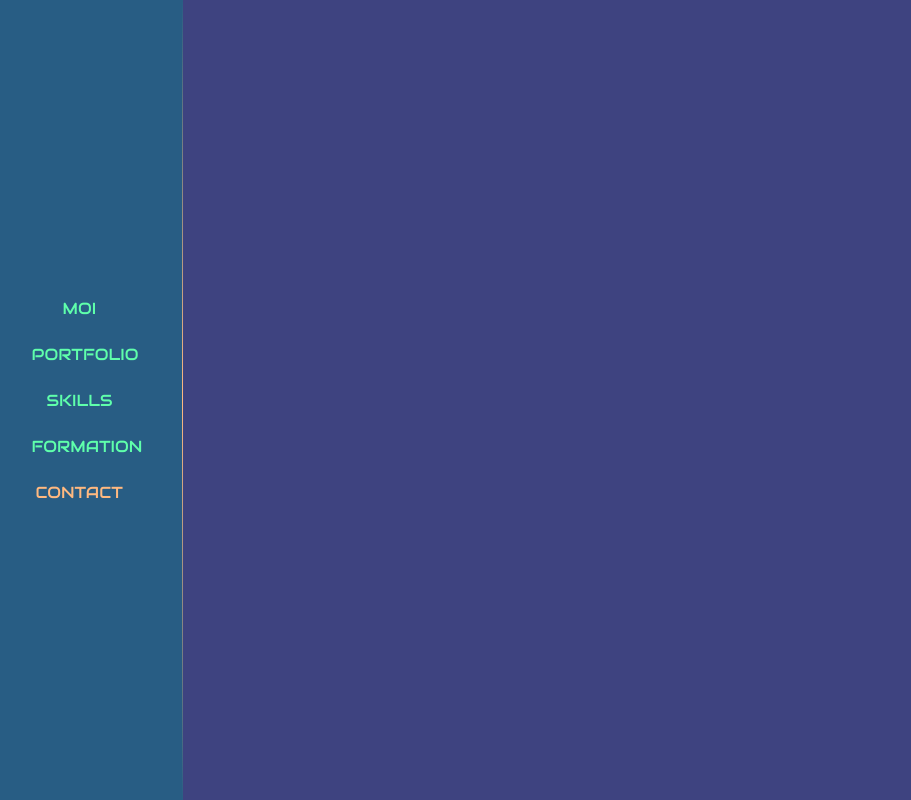
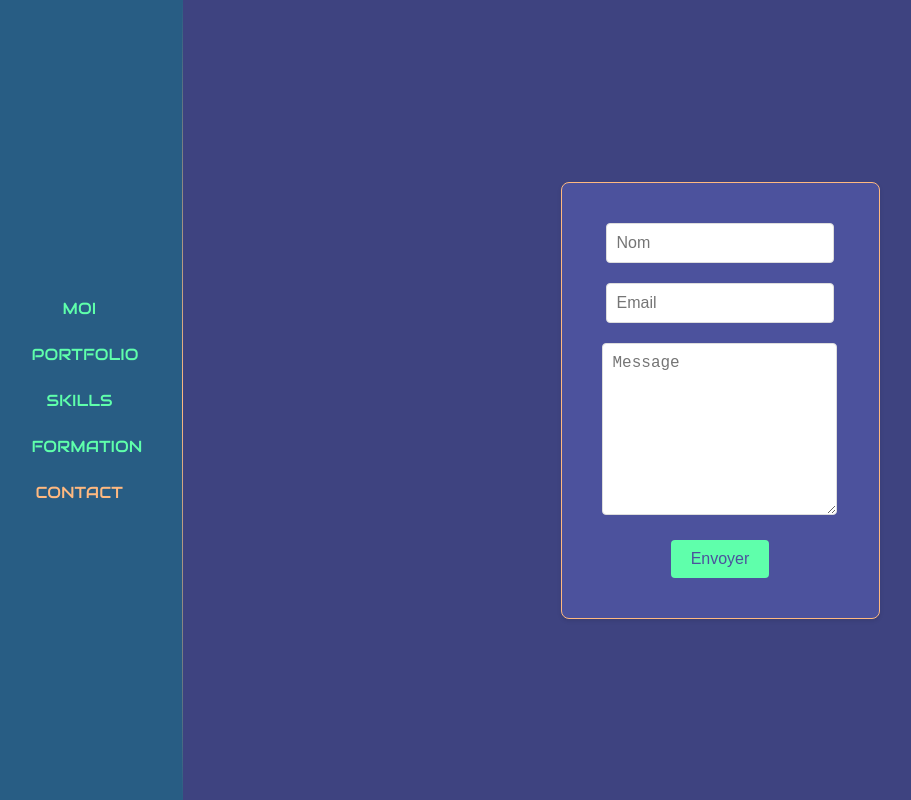
Before and after one commit to Dpitrella/portfolio, a React (Create React App) app: page /contact in a window 1280 px wide. Shown: the whole page, without its empty margins (23-934 px from the left). Built offline with nearby package versions, Linux system fonts and the light colour scheme.

Commit message:
page contact animations tele cv

```diff
--- a/package.json
+++ b/package.json
@@ -8,6 +8,7 @@
     "@fortawesome/free-solid-svg-icons": "^6.7.2",
     "@fortawesome/react-fontawesome": "^0.2.2",
     "cra-template": "1.2.0",
+    "emailjs-com": "^3.2.0",
     "react": "^19.0.0",
     "react-app": "^1.1.2",
     "react-dev-tools": "^0.0.1",
--- a/src/Components/Project/Project.css
+++ b/src/Components/Project/Project.css
@@ -7,7 +7,7 @@
 .project-content {
     background-color: #4C529D;
     width: 100%;
-    border: solid 1px  #F878FF;
+    border: solid 1px  #FFB980;
     transition: transform 0.5s ease;
 }
 .project-content:hover {
--- a/src/Pages/Contact/Contact.css
+++ b/src/Pages/Contact/Contact.css
@@ -0,0 +1,62 @@
+.contact-form {
+    display: flex;
+    flex-direction: column;
+    justify-content: center;
+    align-items: center;
+    max-width: 500px;
+    margin: 0 auto;
+    padding: 40px;
+    background-color: #4C529D;
+    border: 1px solid #FFB980;
+    border-radius: 8px;
+    box-shadow: 0 2px 4px rgba(0, 0, 0, 0.1);
+  }
+
+  .form-group {
+    margin-bottom: 20px;
+  }
+
+
+
+  input[type="text"],
+  input[type="email"],
+  textarea {
+    width: 90%;
+    padding: 10px;
+    border: 1px solid #ddd;
+    border-radius: 4px;
+    font-size: 16px;
+  }
+
+  textarea {
+    height: 150px;
+  }
+
+  button {
+    background-color: #5FFFAB;
+    color: #4C529D;
+    padding: 10px 20px;
+    border: none;
+    border-radius: 4px;
+    cursor: pointer;
+    font-size: 16px;
+  }
+
+  button:hover {
+    background-color: #FFB980;
+  }
+
+  button:disabled {
+    background-color: #cccccc;
+    cursor: not-allowed;
+  }
+
+  .success-message {
+    color: #5FFFAB;
+    margin-top: 10px;
+  }
+
+  .error-message {
+    color: red;
+    margin-top: 10px;
+  }
--- a/src/Pages/Contact/Contact.jsx
+++ b/src/Pages/Contact/Contact.jsx
@@ -1,9 +1,93 @@
+import React, { useState } from 'react'
+import emailjs from 'emailjs-com'
+import './Contact.css'
 
-function Contact () {
-    return (
-        <div>
+const Contact = () => {
+  const [formData, setFormData] = useState({
+    name: '',
+    email: '',
+    message: ''
+  });
+  const [isSubmitting, setIsSubmitting] = useState(false);
+  const [submitStatus, setSubmitStatus] = useState(null);
 
-        </div>
+  const handleChange = (e) => {
+    setFormData({ ...formData, [e.target.name]: e.target.value });
+  };
+
+  const handleSubmit = (e) => {
+    e.preventDefault();
+    setIsSubmitting(true);
+    setSubmitStatus(null);
+
+    emailjs.send(
+      'service_vyvgi0o',
+      'template_5z7gpol',
+      {
+        ...formData,
+        to_email: 'contact@dantepitrella.com'
+      },
+      'G8xQBQb5F6goNHFoN'
     )
-}
-export default Contact
+      .then((response) => {
+        console.log('SUCCESS!', response.status, response.text);
+        setSubmitStatus('success');
+        setFormData({ name: '', email: '', message: '' });
+      })
+      .catch((err) => {
+        console.log('FAILED...', err);
+        setSubmitStatus('error');
+      })
+      .finally(() => {
+        setIsSubmitting(false);
+      });
+  };
+
+  return (
+    <form onSubmit={handleSubmit} className="contact-form">
+      <div className="form-group">
+        <input
+          type="text"
+          placeholder="Nom"
+          id="name"
+          name="name"
+          value={formData.name}
+          onChange={handleChange}
+          required
+        />
+      </div>
+      <div className="form-group">
+        <input
+          type="email"
+          placeholder="Email"
+          id="email"
+          name="email"
+          value={formData.email}
+          onChange={handleChange}
+          required
+        />
+      </div>
+      <div className="form-group">
+        <textarea
+          id="message"
+          placeholder="Message"
+          name="message"
+          value={formData.message}
+          onChange={handleChange}
+          required
+        ></textarea>
+      </div>
+      <button type="submit" disabled={isSubmitting}>
+        {isSubmitting ? 'Envoi en cours...' : 'Envoyer'}
+      </button>
+      {submitStatus === 'success' && (
+        <p className="success-message">Message envoyé avec succès!</p>
+      )}
+      {submitStatus === 'error' && (
+        <p className="error-message">Erreur lors de l'envoi. Veuillez réessayer.</p>
+      )}
+    </form>
+  );
+};
+
+export default Contact;
--- a/src/Pages/Formation/Formation.css
+++ b/src/Pages/Formation/Formation.css
@@ -6,13 +6,16 @@
 .oc {
     display: flex;
     align-items: center;
-    border: 2px solid #FFB980;
+    border: 1px solid #FFB980;
     padding: 15px;
     background-color: #4C529D;
     border-radius: 20px;
     gap: 20px;
     font-size: 15px;
-
+    transition: transform 0.5s ease;
+}
+.oc:hover {
+    transform: scale(1.05);
 }
 .oc-text {
     display: flex;
--- a/src/Pages/Moi/Moi.jsx
+++ b/src/Pages/Moi/Moi.jsx
@@ -1,17 +1,28 @@
-
-import React from 'react'
-import './Moi.css'
+import React from 'react';
+import './Moi.css';
+import cvFile from '../../Assets/CVDantePitrella.pdf';
 
 function Moi() {
+    const handleDownload = () => {
+        const link = document.createElement('a')
+        link.href = cvFile
+        link.download = 'CVDantePitrella.pdf'
+        document.body.appendChild(link)
+        link.click()
+        document.body.removeChild(link)
+    };
+
     return (
         <div className='moi'>
             <h1><span className='first-name'>DANTE </span><span className='last-name'>PITRELLA</span></h1>
-            <h2>BIENVENUE SUR  MON PORTFOLIO DÉVELOPPEUR WEB </h2>
+            <h2>BIENVENUE SUR MON PORTFOLIO DÉVELOPPEUR WEB</h2>
             <div className='info'>
-            <p>Si vous souhaitez me contacter, vous pouvez le faire sur / </p><br /><p className='email'> contact@dantepitrella.com</p>
+                <p>Si vous souhaitez me contacter, vous pouvez le faire sur / </p><br />
+                <p className='email'> contact@dantepitrella.com</p>
             </div>
-            <button className='tele-cv'> Télécharger  mon CV</button>
+            <button className='tele-cv' onClick={handleDownload}>Télécharger mon CV</button>
         </div>
-    )
+    );
 }
-export default Moi
+
+export default Moi;
--- a/src/Pages/Skills/Skills.css
+++ b/src/Pages/Skills/Skills.css
@@ -9,7 +9,6 @@
     display: grid;
     grid-template-columns: 1fr 1fr;
     align-items: center;
-    justify-content: flex-end;
     gap: 50%;
 }
 
```
Also changed, not shown: 2 other files (tests, documents, lock files or other folders).
